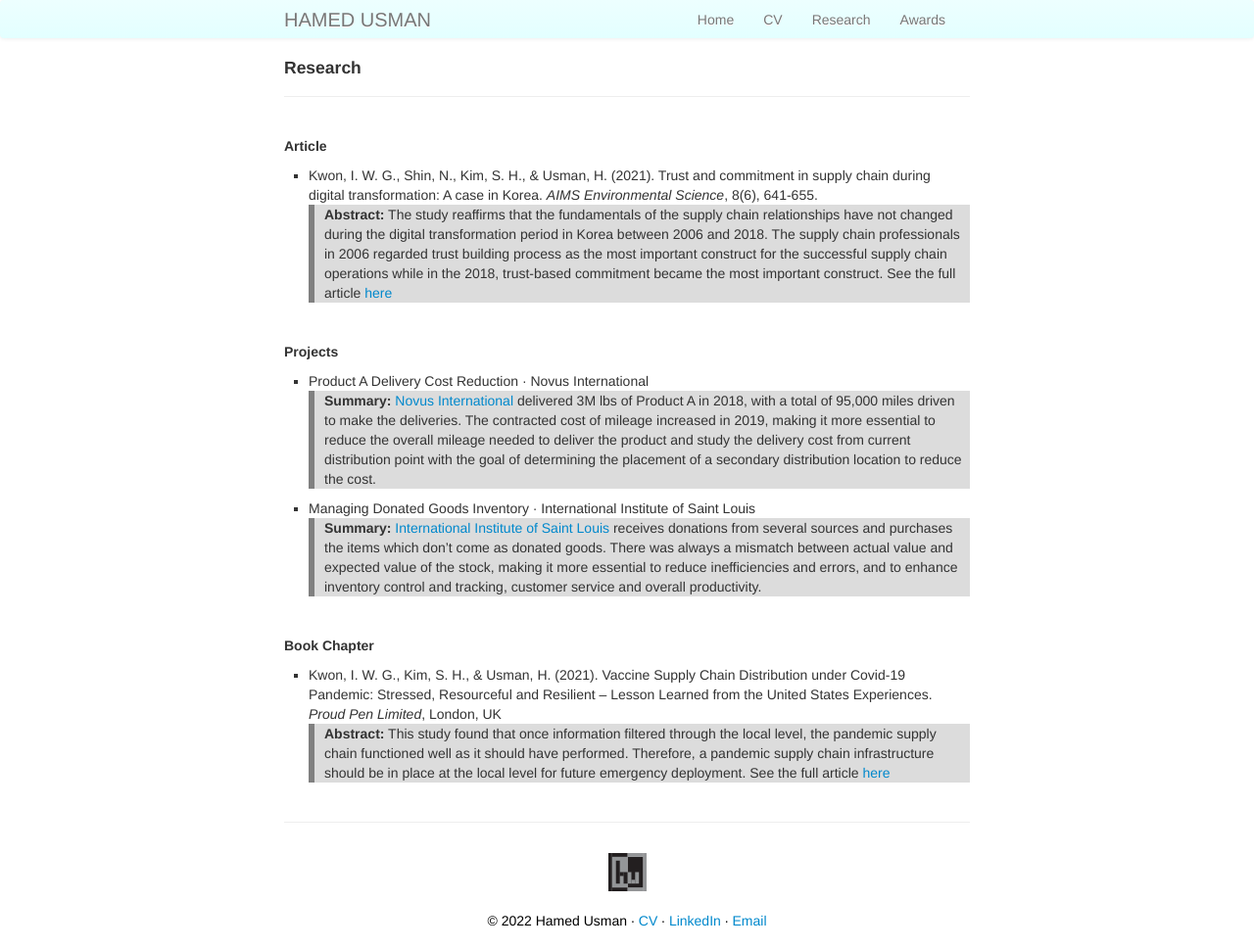
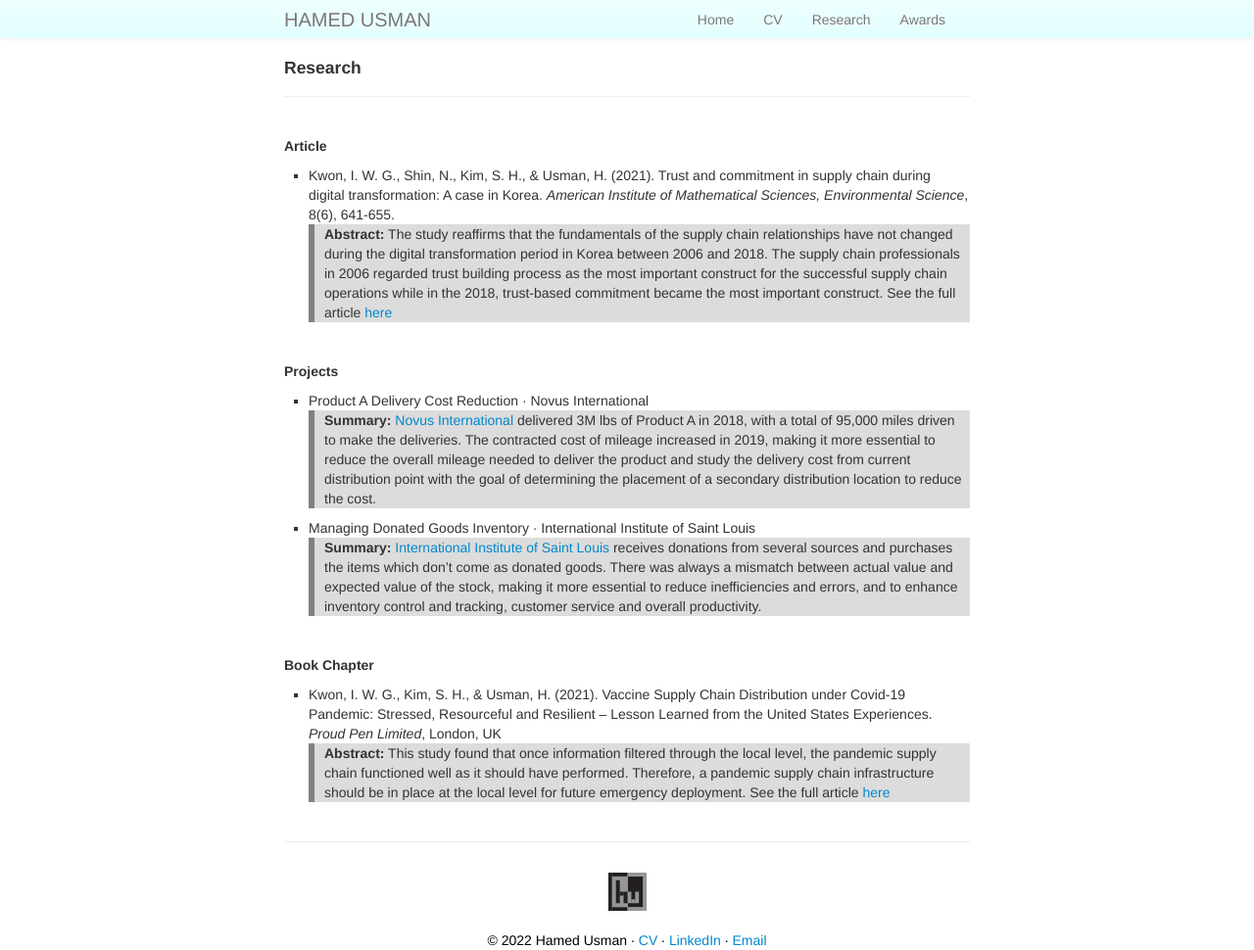
Before and after one commit to hamedusman/hamedusman.github.io, a Jekyll site: the page built from pages/research.md, in a window 1280 px wide. Shown: the whole page at 98% size. Built offline with Jekyll 4.4.1, drawn with Linux system fonts in a browser that asks for light colours.

Commit message:
Update research.md

```diff
--- a/pages/research.md
+++ b/pages/research.md
@@ -5,7 +5,7 @@ description: List of Research Articles and Book Chapters
 ---
 <h5>Article</h5>
 <ul>
-<li>Kwon, I. W. G., Shin, N., Kim, S. H., & Usman, H. (2021). Trust and commitment in supply chain during digital transformation: A case in Korea. <i>AIMS Environmental Science</i>, 8(6), 641-655.</li>
+<li>Kwon, I. W. G., Shin, N., Kim, S. H., & Usman, H. (2021). Trust and commitment in supply chain during digital transformation: A case in Korea. <i>American Institute of Mathematical Sciences, Environmental Science</i>, 8(6), 641-655.</li>
 <div class="summary"><p><strong>Abstract:</strong> The study reaffirms that the fundamentals of the supply chain relationships have not changed during the digital transformation period in Korea between 2006 and 2018. The supply chain professionals in 2006 regarded trust building process as the most important construct for the successful supply chain operations while in the 2018, trust-based commitment became the most important construct. See the full article <a href="https://doi.org/10.3934/environsci.2021040">here</a></p></div>
 </ul>
 
```
